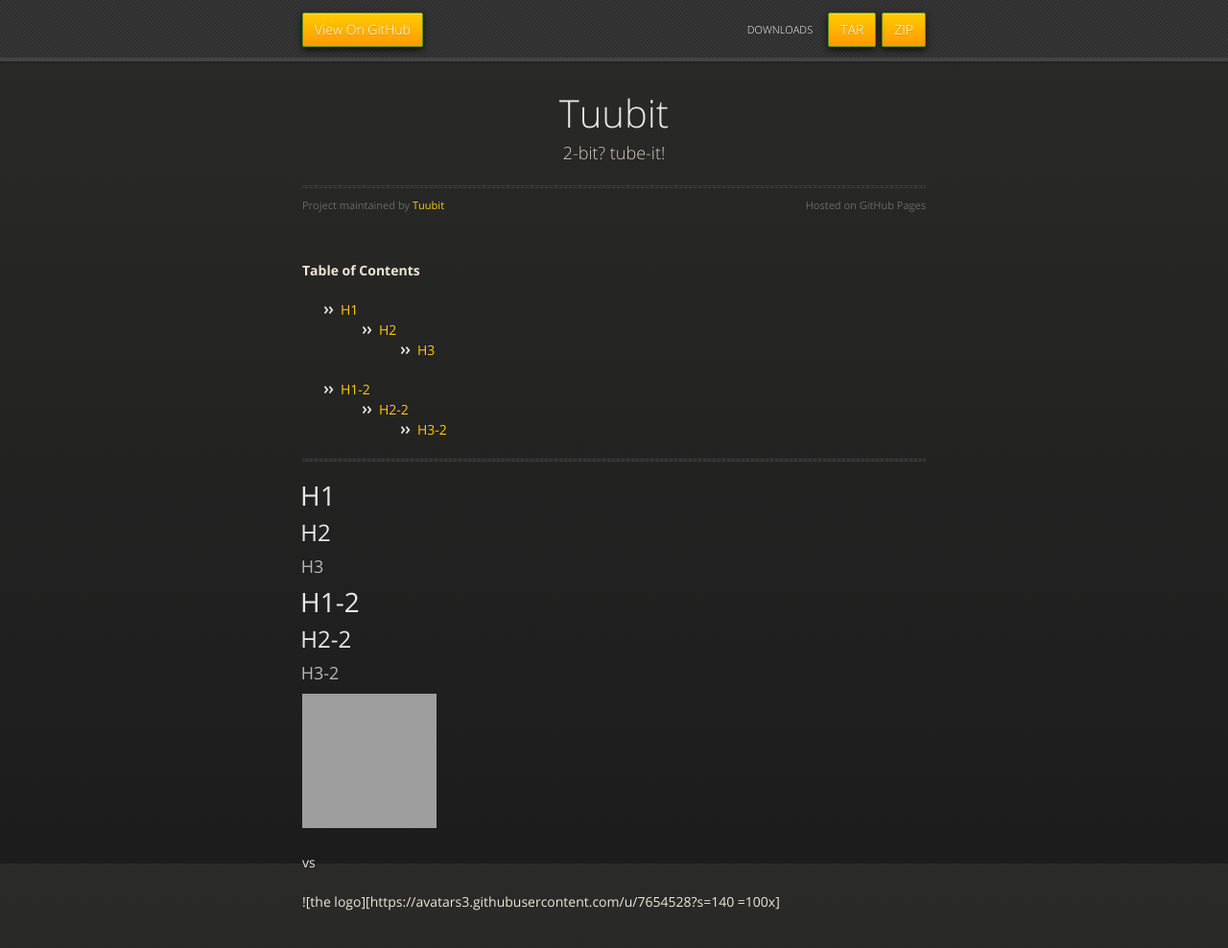
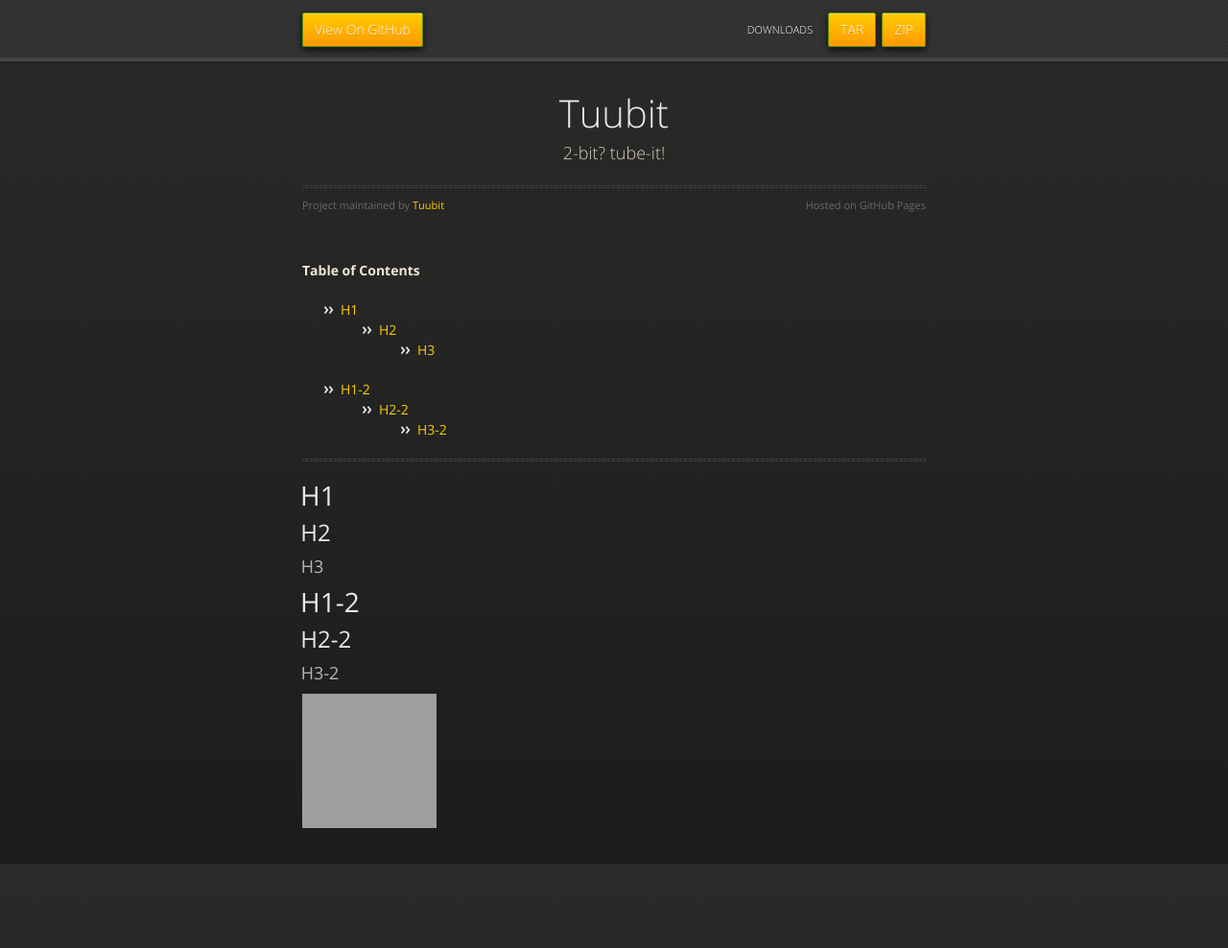
Before and after one commit to Tuubit/Tuubit, a Jekyll site: the page built from index.md, in a window 1280 px wide and 1060 px high. Shown: the top 988 px of the window at 96% size. Built offline with Jekyll 4.4.1, drawn with Linux system fonts in a browser that asks for light colours; nearby versions of some CDN libraries; grey boxes are pictures that could not be loaded.

Commit message:
Update index.md

```diff
--- a/index.md
+++ b/index.md
@@ -21,10 +21,6 @@
 
 ###H3-2
 
-![the logo][logo]
+![logo][logo]
 
 [logo]: https://avatars3.githubusercontent.com/u/7654528?s=140 "The Logo"
-
-vs
-
-![the logo][https://avatars3.githubusercontent.com/u/7654528?s=140 =100x]
```
